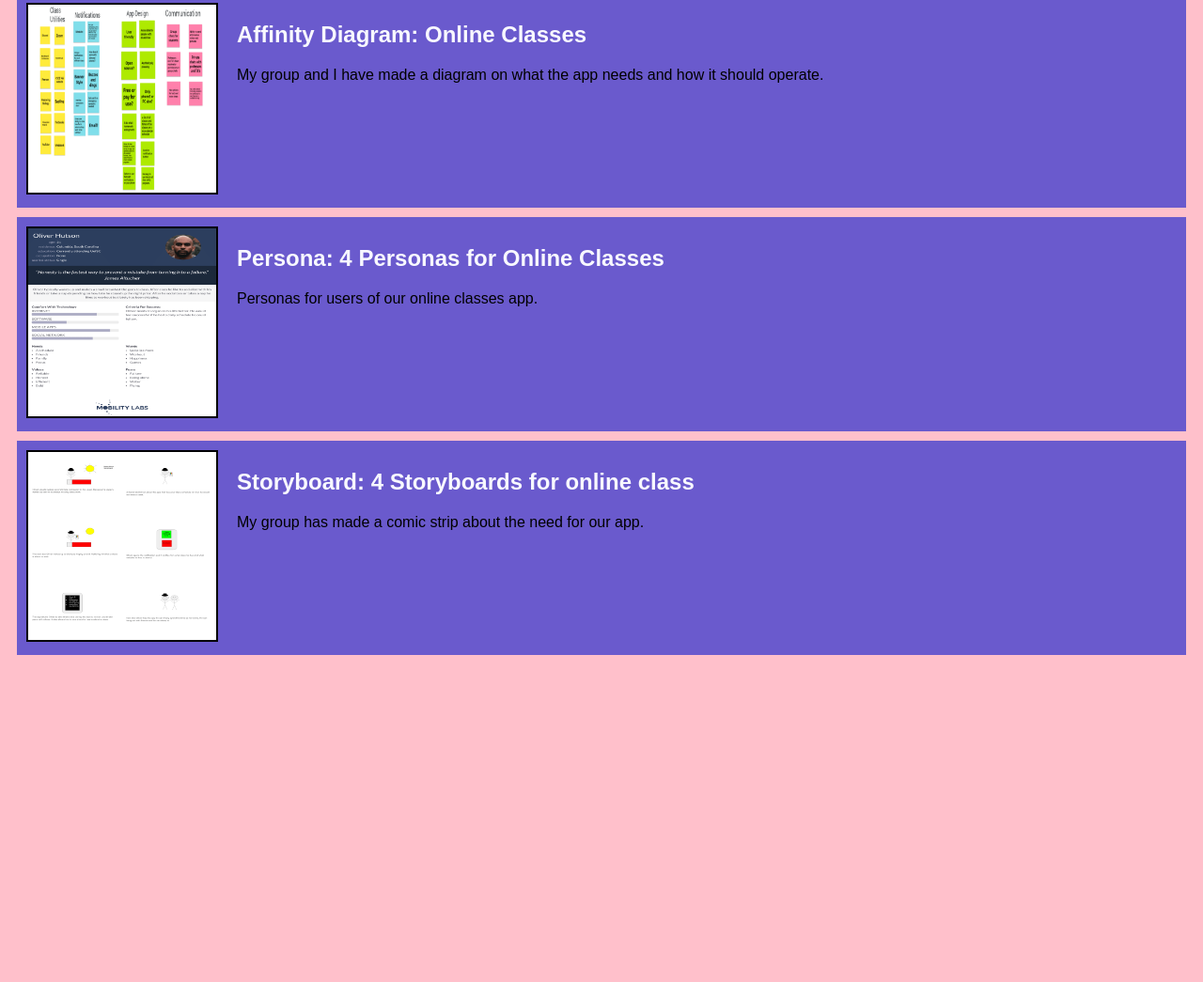
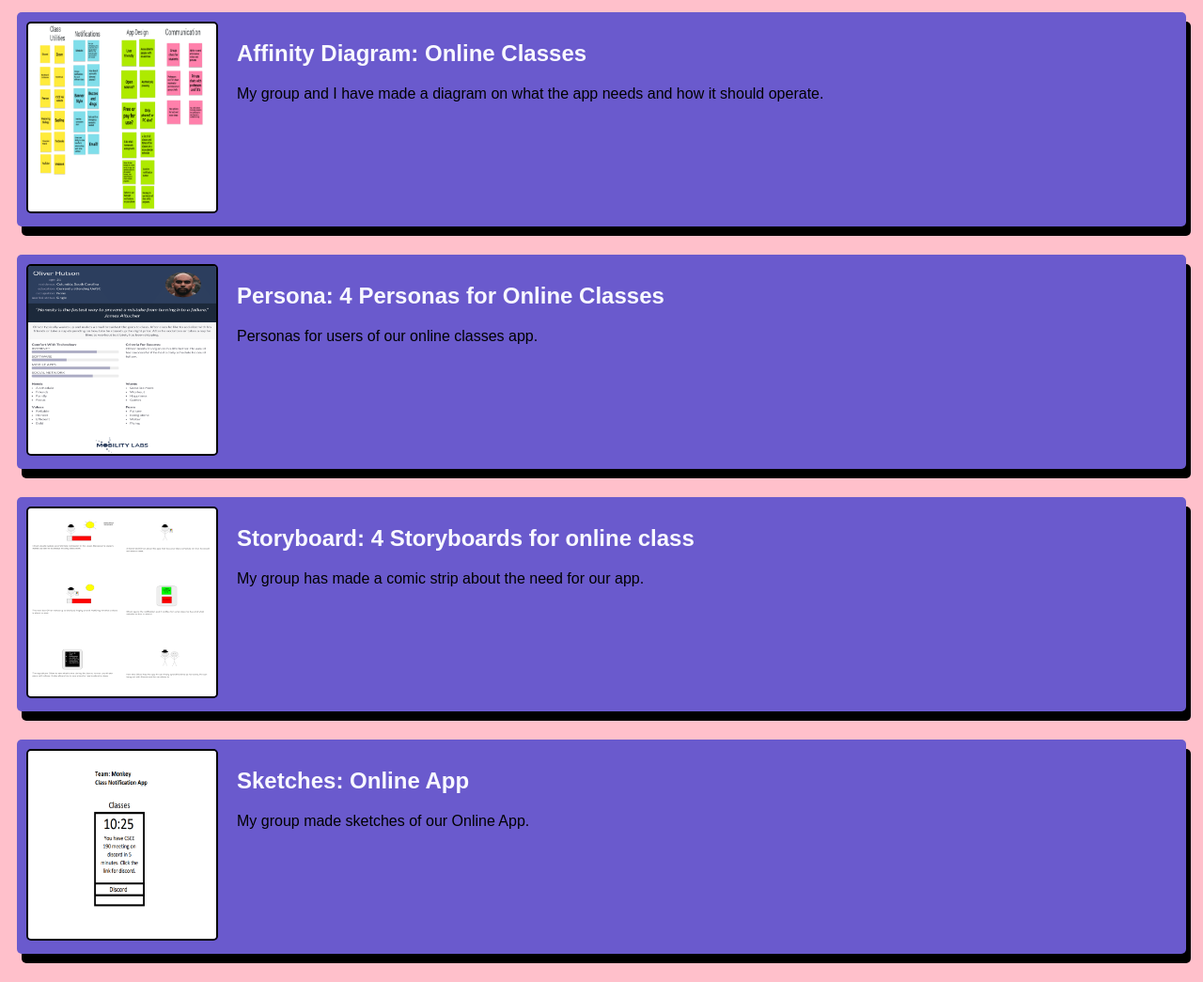
Before and after one commit to baileymook/baileymook.github.io, a plain HTML site: page index.html in a window 1280 px wide. Shown: the part 325-1370 px from the top of the page at 94% size. Before the commit the page ends 1032 px from the top, so only its background shows below. Drawn offline with Linux system fonts and the light colour scheme.

Commit message:
Add files via upload

```diff
--- a/index.html
+++ b/index.html
@@ -56,5 +56,16 @@
                                 </p>
                             </section>
                         </section>
+
+                          <!-- Sketches Assignment-->
+                          <section class="assignment">
+                            <a href="files/sketch.pdf"><img src="images/sketch.png"></a>
+                            <section class="ass-details">
+                                <a href="files/sketch.pdf"><h2>Sketches: Online App </h2></a>
+                                <p>
+                                    My group made sketches of our Online App.
+                                </p>
+                            </section>
+                        </section>
     </body>
 </html>
--- a/styles.css
+++ b/styles.css
@@ -7,13 +7,17 @@ body {
     display:flex;
     padding:10px;
     margin:10px;
+    margin-bottom: 30px;
     background: slateblue;
+    border-radius: 5px;
+    box-shadow: 5px 10px #000000;
 }
 
 .assignment img {
     width: 200px;
     border: 2px solid black;
     margin-right: 20px;
+    border-radius: 5px;
 }
 
 h1 {
@@ -24,3 +28,7 @@ a{
     text-decoration: none;
     color: ghostwhite;
 }
+
+.assignment a:hover{
+color: red;
+}
```
Also changed, not shown: images/sketch.png (added), 2 other files.
